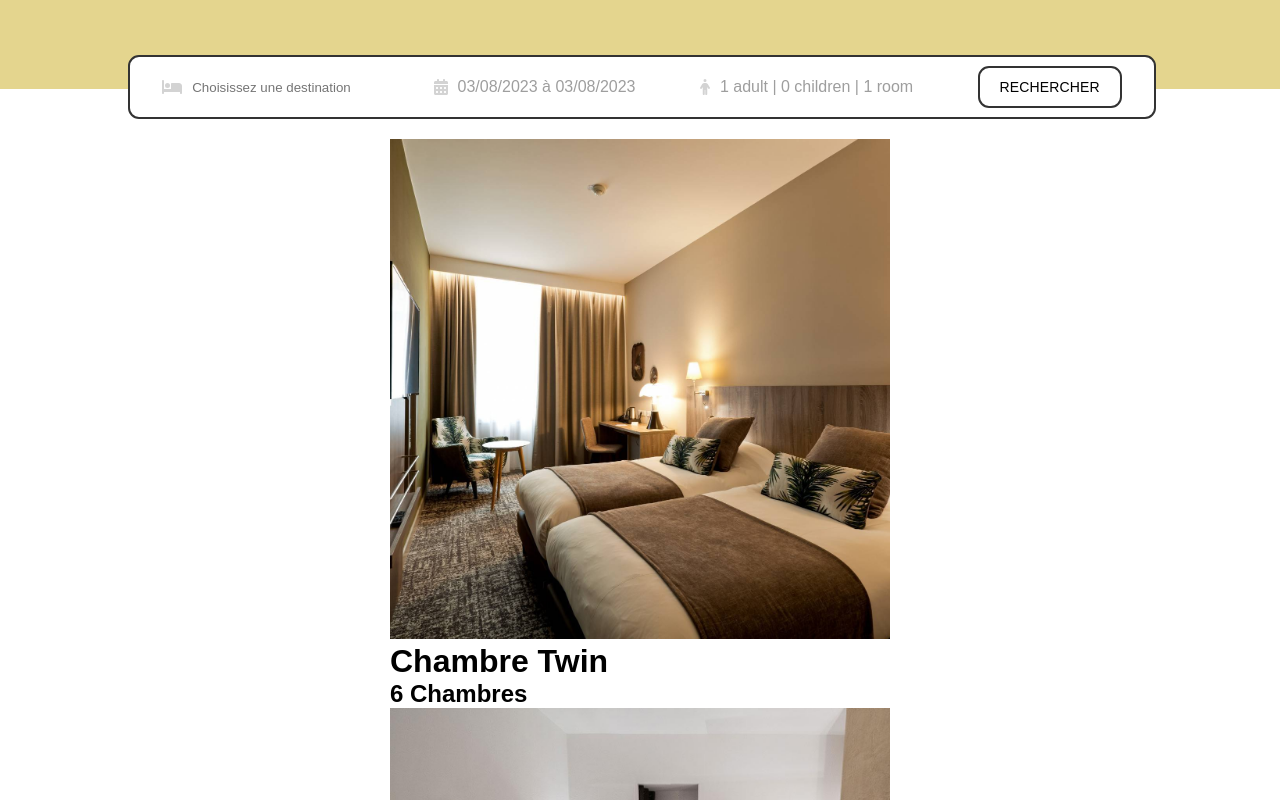
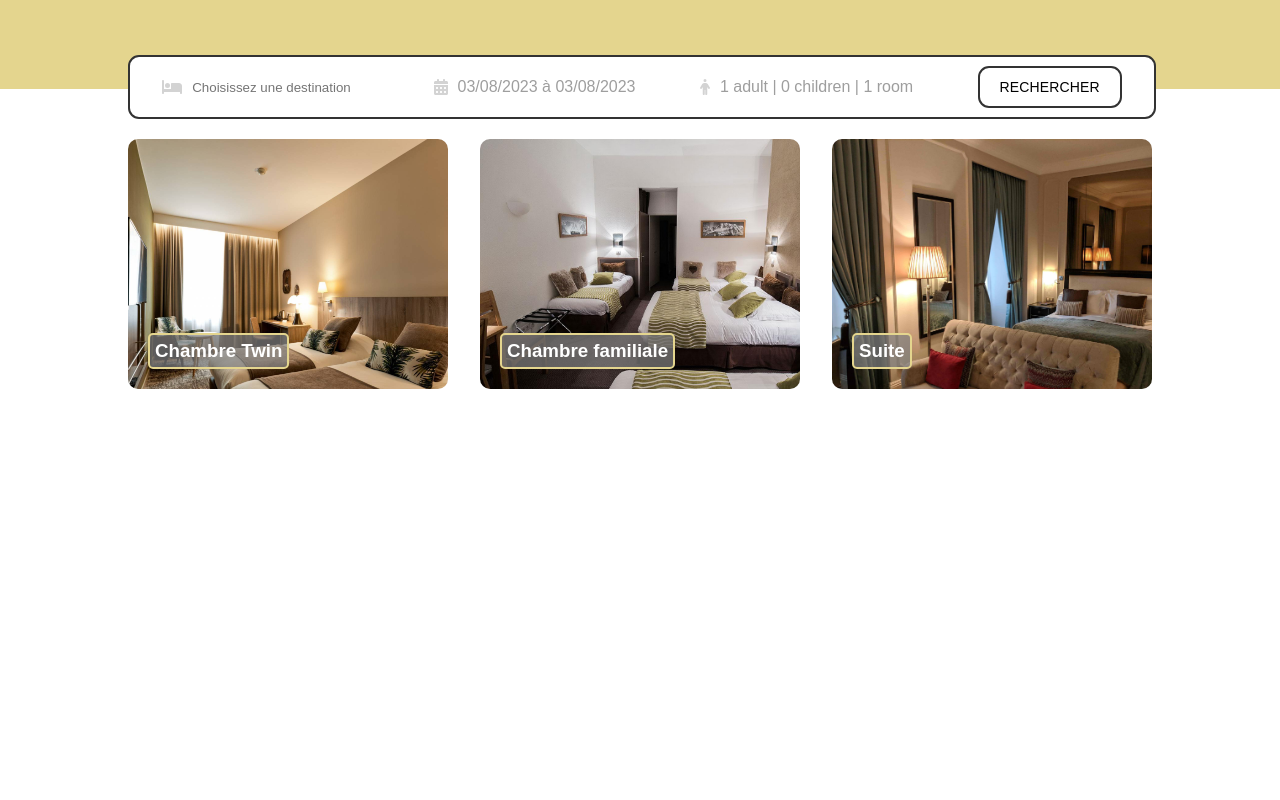
Before and after one commit to andyDevMdg/hotel-reservation-frontend, a React (Vite) app in the folder hotel-reservation/: page / in a window 1280 px wide. Shown: the part 320-1120 px from the top of the page. After the commit the page ends 800 px from the top, so only its background shows below. Built offline with nearby package versions, Linux system fonts and the light colour scheme.

Commit message:
Resize the promotion images

```diff
--- a/hotel-reservation/src/components/discount/Discount.jsx
+++ b/hotel-reservation/src/components/discount/Discount.jsx
@@ -10,22 +10,19 @@ function Discount() {
         <div className="discountItem">
           <img src={twinPromotion} alt="" className="discountImg" />
           <div className="discountTitle">
-            <h1>Chambre Twin</h1>
-            <h2>6 Chambres</h2>
+            <h3>Chambre Twin</h3>
           </div>
         </div>
         <div className="discountItem">
           <img src={familyPromotion} alt="" className="discountImg" />
           <div className="discountTitle">
-            <h1>Chambre familiale</h1>
-            <h2>5 Chambres</h2>
+            <h3>Chambre familiale</h3>
           </div>
         </div>
         <div className="discountItem">
           <img src={suitePromotion} alt="" className="discountImg" />
           <div className="discountTitle">
-            <h1>Suite</h1>
-            <h2>4 Chambres</h2>
+            <h3>Suite</h3>
           </div>
         </div>
     </div>
--- a/hotel-reservation/src/components/discount/discount.css
+++ b/hotel-reservation/src/components/discount/discount.css
@@ -1,5 +1,33 @@
+.discount {
+    width: 100%;
+    max-width: 1024px;
+    display: flex;
+    justify-content: space-between;
+    gap: 20px;
+    z-index: 1;
+}
+
+.discountItem {
+    position: relative;
+    border-radius: 10px;
+    overflow: hidden;
+    background-color: red;
+    height: 250px;
+    color: white;
+}
+
 .discountImg {
-    width: 500px;
-    height: 500px;
+    width: 320px;
+    height: 320px;
     object-fit: cover;
 }
+
+.discountTitle {
+    position: absolute;
+    bottom: 20px;
+    left: 20px;
+    border: solid #e4d58e 2px;
+    padding: 5px;
+    background-color: rgba(128, 128, 128, 0.7);
+    border-radius: 5px;
+}
--- a/hotel-reservation/src/components/header/header.css
+++ b/hotel-reservation/src/components/header/header.css
@@ -93,6 +93,7 @@ light gold: e4d58e
     top: 60px;
     box-shadow: 0.5px 0.5px 7px 1px #333333;
     border-radius: 5px;
+    z-index: 2;
 }
 
 .options {
@@ -102,6 +103,7 @@ light gold: e4d58e
     color: gray;
     box-shadow: 0.5px 0.5px 7px 1px #333333;
     border-radius: 5px;
+    z-index: 2;
 }
 
 .optionItem {
```
